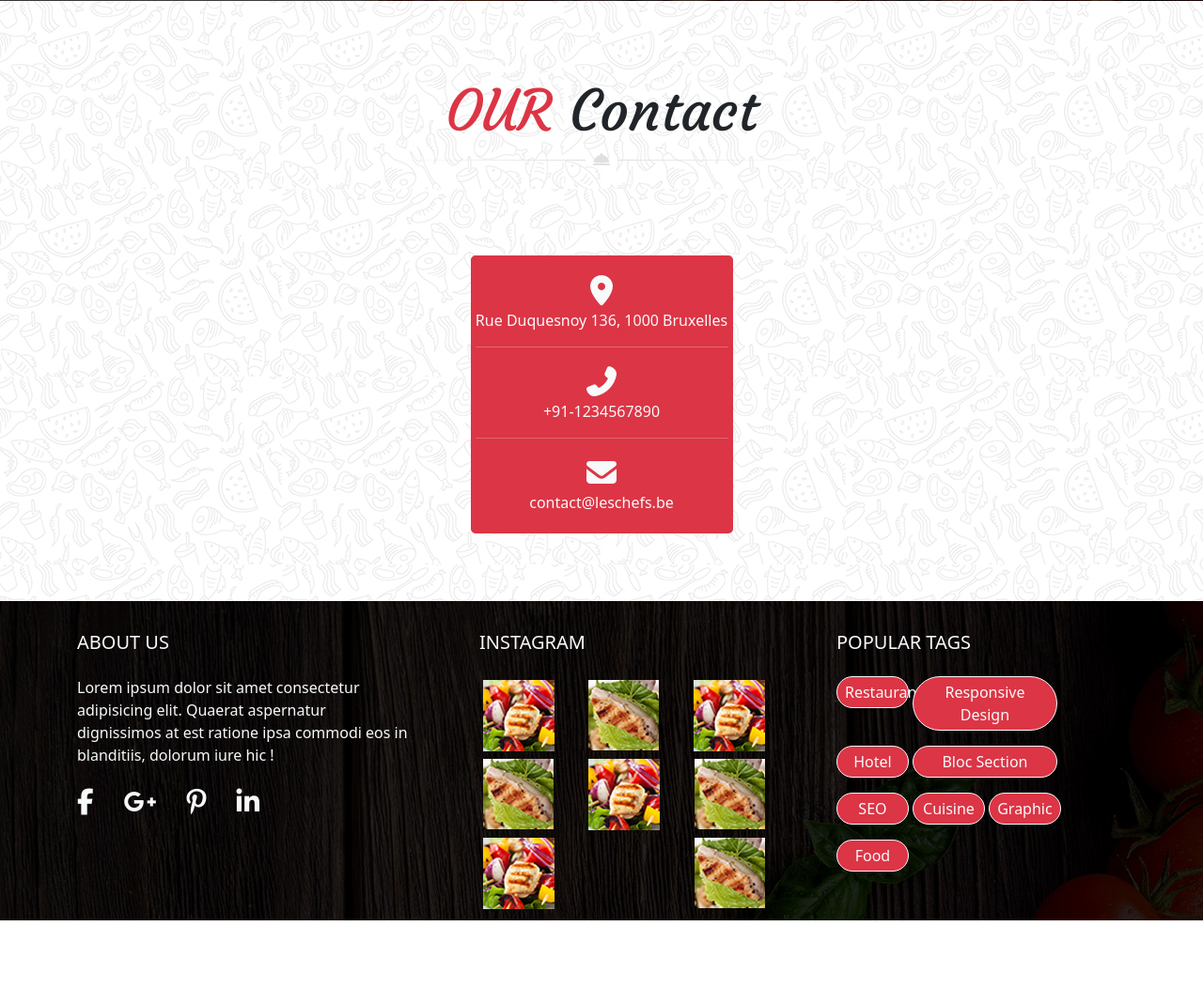
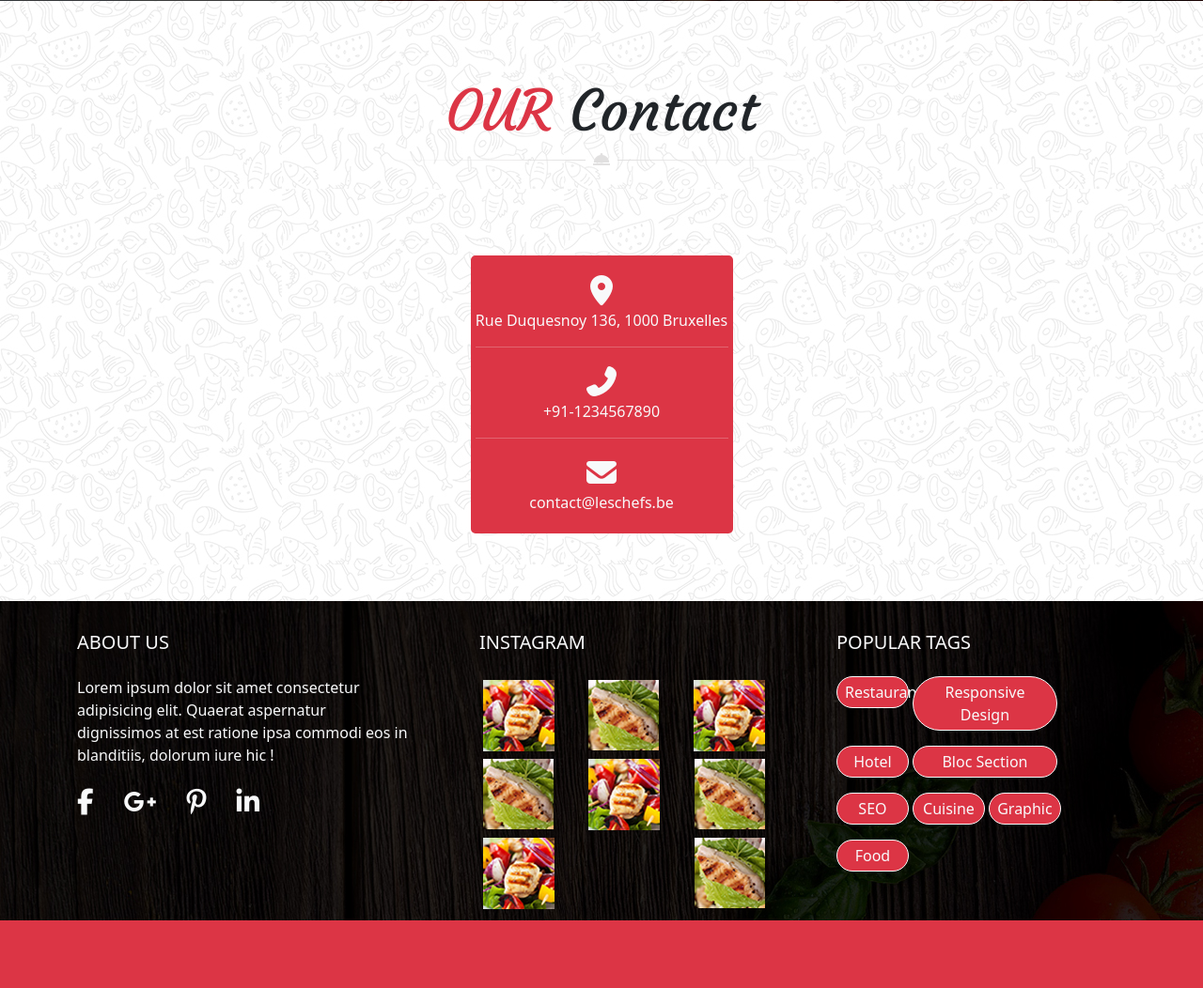
Before and after one commit to Hndrckx/git_bootstrap_les_chefs, a website: page index.html in a window 1280 px wide. Shown: the part 4511-5563 px from the top of the page at 94% size. Before the commit the page ends 5491 px from the top, so only its background shows below. Drawn offline with nearby package versions, Linux system fonts and the light colour scheme.

Commit message:
footer_finish_save_AH

```diff
--- a/index.html
+++ b/index.html
@@ -494,11 +494,14 @@
                 </div>
             </div>
         </div>
-
-
-
+        </div>
+        <div class="bg-danger">
+            <br>
+            <br>
+            <br>
         </div>
     </footer>
+    <!--End Footer-->
 
     <script src="./node_modules/bootstrap/dist/js/bootstrap.js"></script>
 
```
